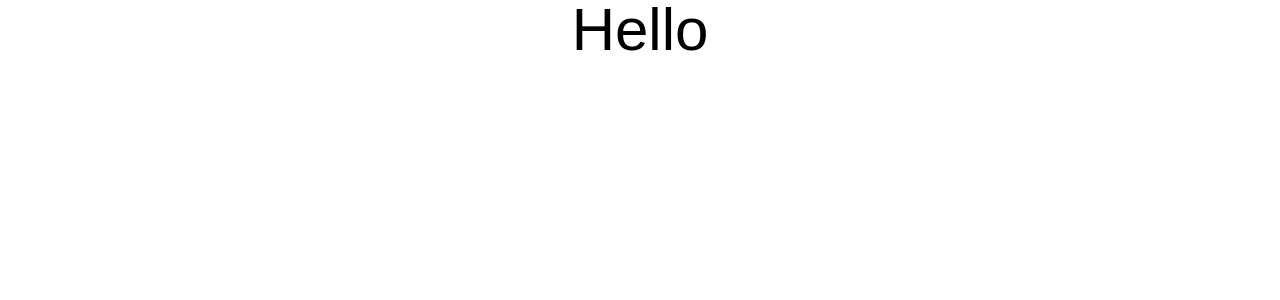
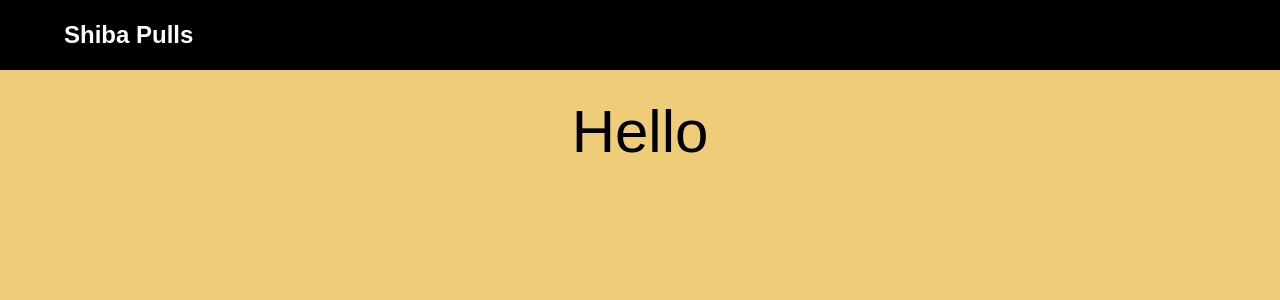
Before and after one commit to 0xburden/shibapulls-ui, a Next.js app: page / in a window 1280 px wide. Shown: the top 300 px of the page. Built offline with nearby package versions, Linux system fonts and the light colour scheme; a web font is replaced by a local one.

Commit message:
start on base layout

```diff
--- /dev/null
+++ b/src/layouts/BaseLayout.tsx
@@ -0,0 +1,23 @@
+import Head from 'next/head'
+import { TopBar } from '@/modules/common/components'
+import type { ReactNode } from 'react'
+
+interface Props {
+  children?: ReactNode;
+}
+
+export default function BaseLayout({ children }: Props) {
+  return (
+    <>
+      <Head>
+        <meta name="viewport" content="width=device-width, initial-scale=1" />
+        <link rel="icon" href="/favicon.ico" />
+      </Head>
+
+      <div className="bg-shiba-yellow w-screen h-screen">
+        <TopBar />
+        {children}
+      </div>
+    </>
+  )
+}
--- /dev/null
+++ b/src/modules/common/components/Meta.tsx
@@ -0,0 +1,25 @@
+import Head from 'next/head'
+import type { ReactNode } from 'react'
+
+interface Props {
+  title?: string;
+  description?: string;
+  children?: ReactNode;
+}
+
+export default function Meta({ title, description, children }: Props) {
+  return (
+    <Head>
+      <title>{`Shiba Pulls NFT ${title ? `| ${title}` : ''}`}</title>
+
+      <meta
+        name="description"
+        content={`${
+          description ??
+          'Collection of unique banner image NFTs on the Ethereum mainnet.'
+        }`}
+      />
+      {children}
+    </Head>
+  )
+}
--- /dev/null
+++ b/src/modules/common/components/TopBar.tsx
@@ -0,0 +1,15 @@
+import Link from 'next/link'
+
+export default function TopBar() {
+  return (
+    <div className="bg-black h-[70px] w-full">
+      <nav className="m-auto max-w-6xl w-full flex items-center h-full">
+        <Link href="/">
+          <strong className="block font-mochiy text-white text-2xl">
+            Shiba Pulls
+          </strong>
+        </Link>
+      </nav>
+    </div>
+  )
+}
--- /dev/null
+++ b/src/modules/common/components/index.ts
@@ -0,0 +1,4 @@
+import Meta from './Meta'
+import TopBar from './TopBar'
+
+export { Meta, TopBar }
--- a/src/pages/index.tsx
+++ b/src/pages/index.tsx
@@ -1,18 +1,16 @@
-import Head from 'next/head'
+import { Meta } from '@/modules/common/components'
+import BaseLayout from '@/layouts/BaseLayout'
 
 export default function Home() {
   return (
     <>
-      <Head>
-        <title>Shiba Pulls NFT</title>
-        {/* <meta name="description" content="Generated by create next app" /> */}
-        <meta name="viewport" content="width=device-width, initial-scale=1" />
-        <link rel="icon" href="/favicon.ico" />
-      </Head>
+      <Meta title="Home" />
 
-      <main>
-        <h1 className="text-6xl font-mochiy text-center">Hello</h1>
-      </main>
+      <BaseLayout>
+        <main>
+          <h1 className="text-6xl mt-8 font-mochiy text-center">Hello</h1>
+        </main>
+      </BaseLayout>
     </>
   )
 }
```
